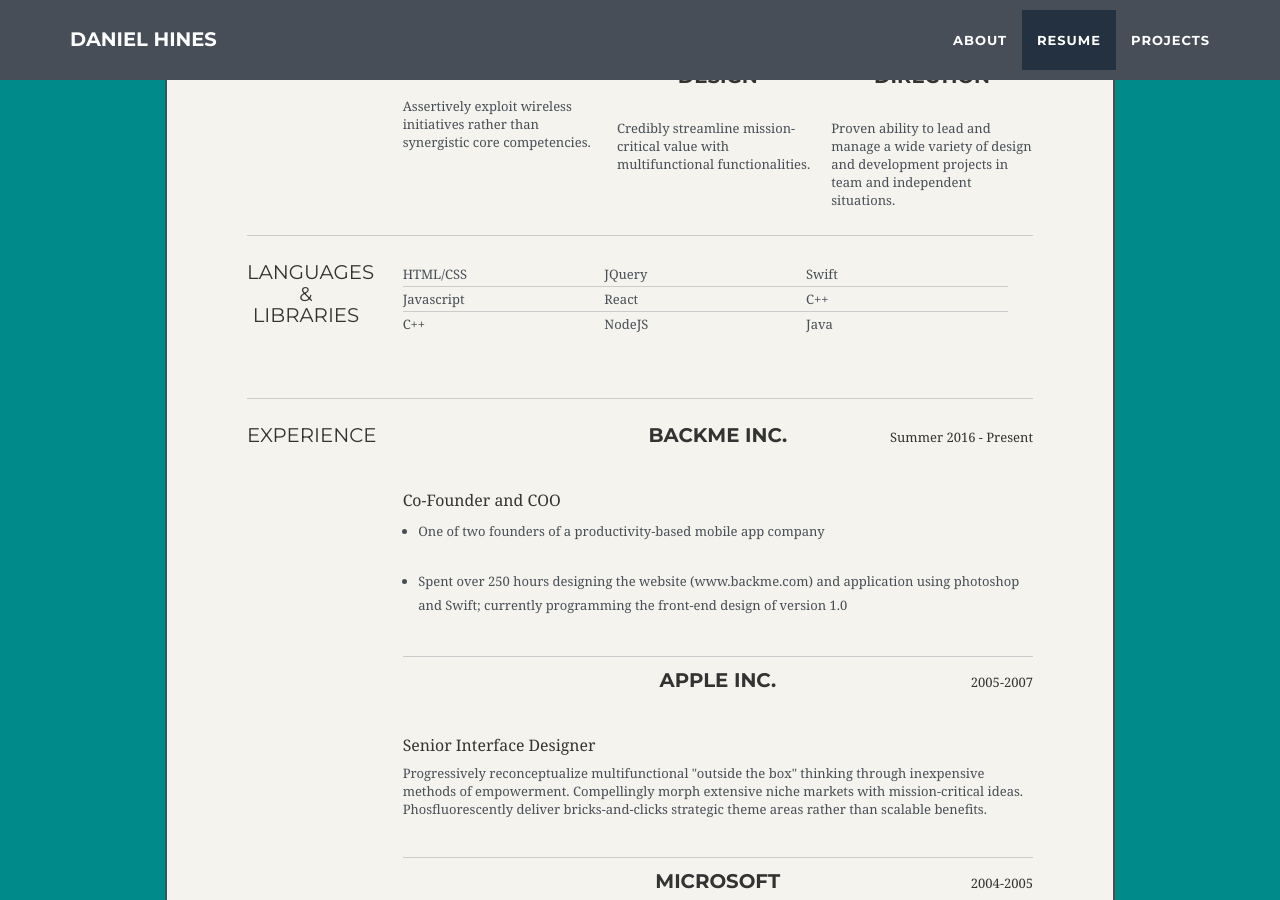
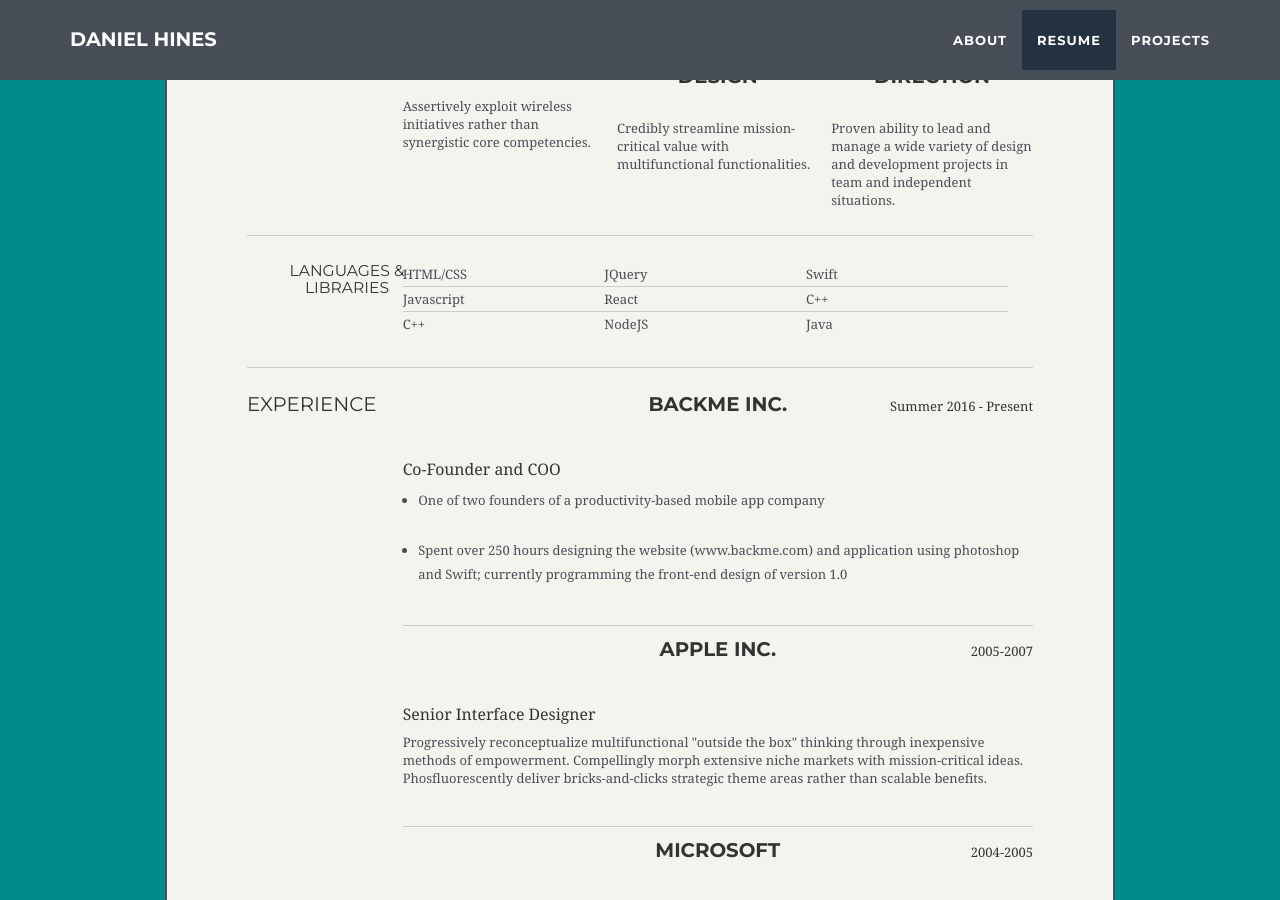
Before and after one commit to danielchines/danielchines.github.io, a Jekyll site: the page built from index.html, in a window 1280 px wide and 900 px high, scrolled down 2160 px. Built offline with Jekyll 4.4.1, drawn with Linux system fonts in a browser that asks for light colours.

Commit message:
Update resume.html

```diff
--- a/_includes/resume.html
+++ b/_includes/resume.html
@@ -50,13 +50,15 @@
 						<div class="yui-u first">
 							<h2>Education</h2>
 						</div>
-						<div class="yui-u education">
+						<div class="yui-u">
+							<div class="education">
 							<h2 style="margin-bottom: 5px">Vanderbilt University &mdash; Nashville, TN</h2>
 							<h4>Expected, May 2018</h4>
 							<p class="resume"><strong>Major: </strong>Computer Science</p>
 							<p class="resume"><strong>Minors: </strong>Engineering Management & Spanish</p>
 							<p class="resume"><br /><strong>Current Coursework:</strong></p>
 							<p class="resume last"><strong>Past Coursework:</strong></p>
+							</div>
 						</div>
 					</div><!--// .yui-gf -->
 
@@ -85,7 +87,7 @@
 
 					<div class="yui-gf">
 						<div class="yui-u first">
-							<h2>Languages<br />&amp Libraries</h2>
+							<h2 style="width: 200px; font-size: 120%">Languages & Libraries</h2>
 						</div>
 						<div class="yui-u">
 							<ul class="talent">
```
